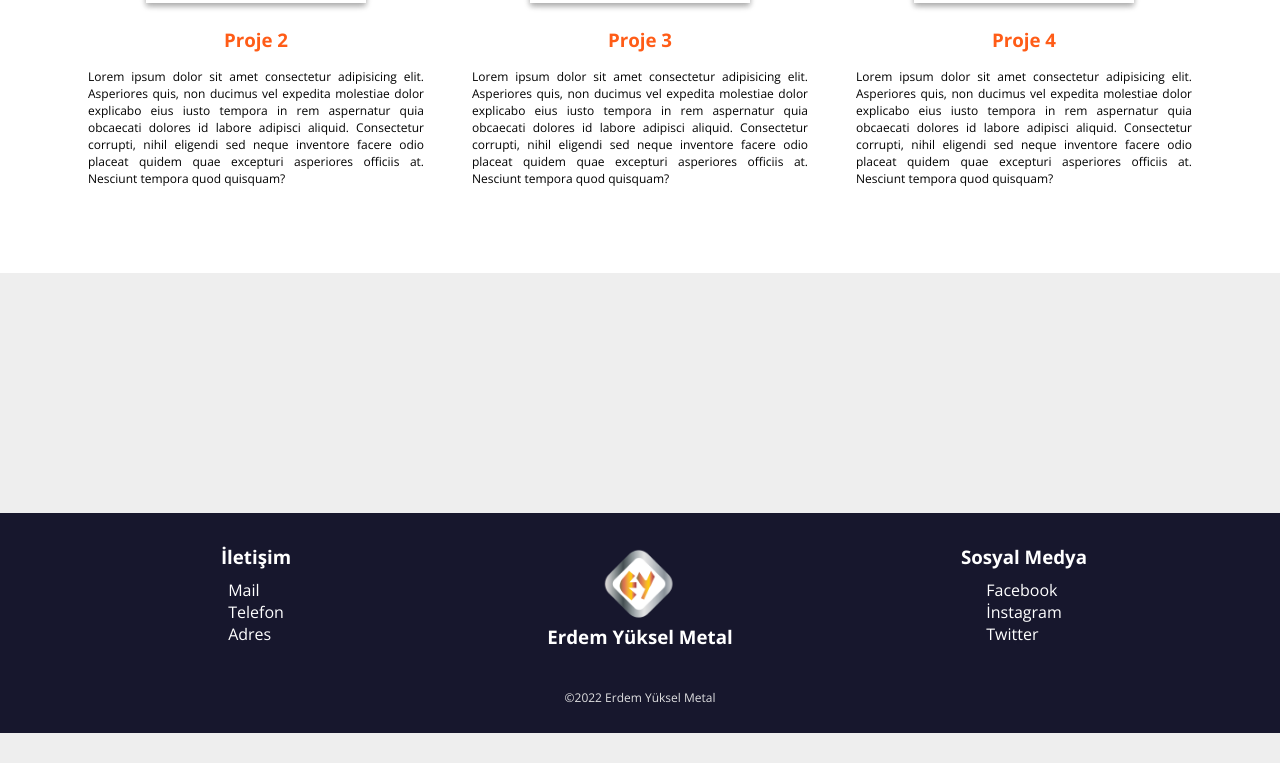
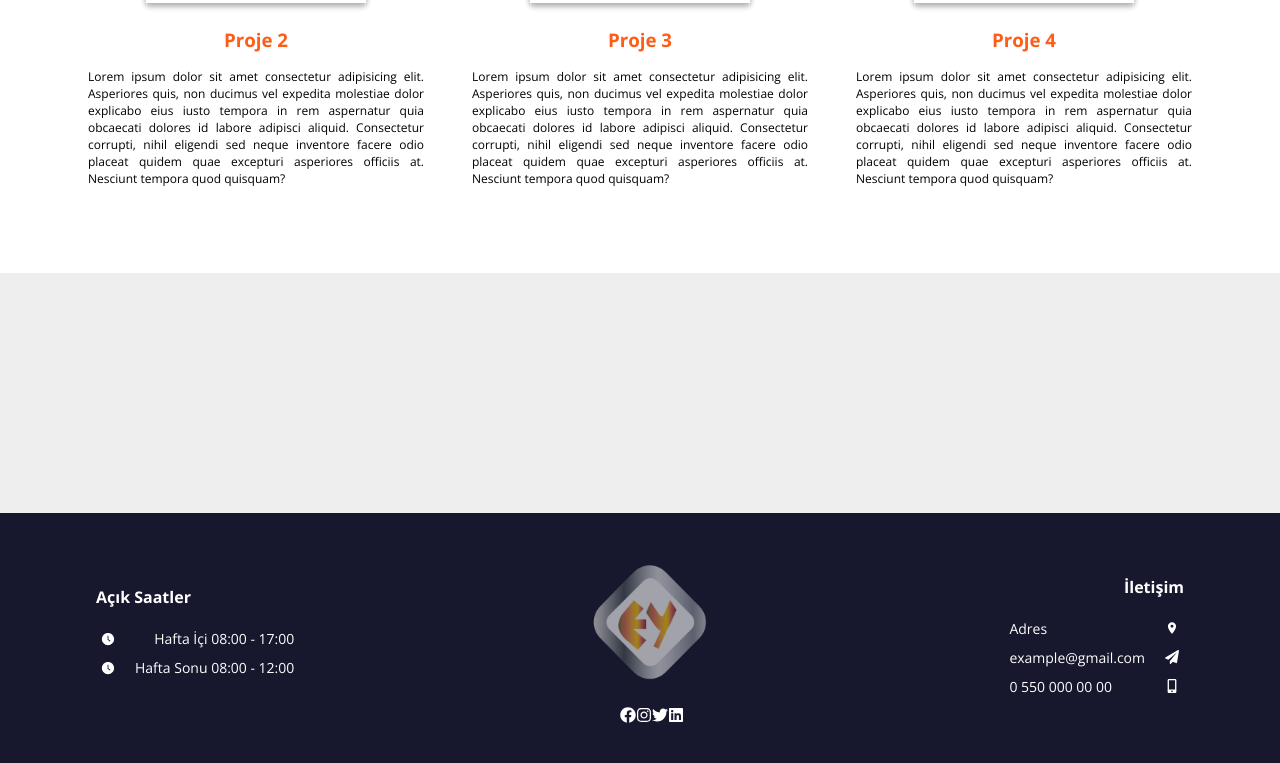
Before and after one commit to atifsimsek/erdem-yuksel-metal-react, a React (Create React App) app: page / in a window 1280 px wide. Shown: the part 2255-3018 px from the top of the page. Before the commit the page ends 2988 px from the top, so only its background shows below. Built offline with nearby package versions, Linux system fonts and the light colour scheme.

Commit message:
footer changed

```diff
--- a/src/Components/Footer/Footer.js
+++ b/src/Components/Footer/Footer.js
@@ -1,33 +1,53 @@
 import styles from "./footer.module.scss"
 import imgLogo from "../../assets/img/logo-yazisiz-removebg-preview.png"
+import { MdLocationOn } from "react-icons/md"
+import { AiFillClockCircle } from "react-icons/ai"
+import { FaFacebook, FaTwitter, FaInstagram, FaLinkedin, FaMobileAlt, FaPaperPlane } from "react-icons/fa"
+
 
 const Footer = () => {
   return (
     <div className={styles.footer}>
       <div className={styles.footerContainer}>
-        <nav className={styles.contact}>
+        <div className={styles.hours}>
+          <h3>Açık Saatler</h3>
+          <ul>
+            <li>
+              <AiFillClockCircle />
+              <span>Hafta İçi 08:00 - 17:00</span>
+            </li>
+            <li>
+              <AiFillClockCircle />
+              <span>Hafta Sonu 08:00 - 12:00</span>
+            </li>
+          </ul>
+        </div>
+        <div className={styles.logo}>
+          <img src={imgLogo} alt="" />
+          <ul>
+            <li><FaFacebook /></li>
+            <li><FaInstagram /></li>
+            <li><FaTwitter /></li>
+            <li><FaLinkedin /></li>
+          </ul>
+        </div>
+        <div className={styles.contact}>
           <h3>İletişim</h3>
           <ul>
-            <li>Mail</li>
-            <li>Telefon</li>
-            <li>Adres</li>
+            <li>
+              <span>Adres</span>
+              <MdLocationOn />
+            </li>
+            <li>
+              <span>example@gmail.com</span>
+              <FaPaperPlane />
+            </li>
+            <li>
+              <span>0 550 000 00 00</span>
+              <FaMobileAlt />
+            </li>
           </ul>
-        </nav>
-        <div className={styles.logo}>
-          <img src={imgLogo} alt="" />
-          <h3>Erdem Yüksel Metal</h3>
         </div>
-        <nav className={styles.social}>
-          <h3>Sosyal Medya</h3>
-          <ul>
-            <li>Facebook</li>
-            <li>İnstagram</li>
-            <li>Twitter</li>
-          </ul>
-        </nav>
-      </div>
-      <div className={styles.copy}>
-        &copy;2022 Erdem Yüksel Metal
       </div>
     </div>
   )
--- a/src/Components/Footer/footer.module.scss
+++ b/src/Components/Footer/footer.module.scss
@@ -4,55 +4,98 @@
     margin-top: 15rem;
     width: 100%;
     background-color: #17172D;
-    height: 220px;
+    height: 250px;
     color: #fff;
-    display: flex;
-    flex-direction: column;
-    justify-content: center;
-    align-items: center;
-    padding: 6.5rem 0;
+
+    .footerContainer {
+        height: 100%;
+        width: 85%;
+        margin: 0 auto;
+        display: flex;
+        justify-content: space-between;
 
 
+        .hours {
+            display: flex;
+            flex-direction: column;
+            align-items: center;
+            justify-content: center;
+            row-gap: 1rem;
+            margin-bottom: 0.5rem;
 
+            h3 {
+                font-size: 16px;
+                align-self: flex-start;
 
-    .footerContainer {
+            }
 
-        width: 90%;
-        margin: 0 auto;
-        display: grid;
-        grid-template-columns: repeat(3, 1fr);
+            ul {
+                li {
+                    padding: 5px;
+                    display: flex;
+                    align-items: center;
+                    justify-content: space-between;
+                    font-size: 14px;
 
-        .contact {
-            display: grid;
-            place-items: center;
-            h3{
+                    span {
+                        padding: 0 20px;
+                    }
 
+                }
             }
         }
 
         .logo {
-            display: grid;
-            place-items: center;
+            display: flex;
+            flex-direction: column;
+            align-items: center;
+            justify-content: center;
+            row-gap: 1rem;
 
             img {
-                width: 150px;
+                width: 250px;
+                opacity: 60%;
+            }
+
+            ul {
+                display: flex;
+                align-items: center;
+                justify-content: center;
             }
         }
 
-        .social {
-            display: grid;
-            place-items: center;
+        .contact {
+            display: flex;
+            flex-direction: column;
+            align-items: center;
+            justify-content: center;
+            row-gap: 1rem;
+
+
+            h3 {
+
+                font-size: 16px;
+                align-self: flex-end;
+
+            }
+
+            ul {
+                li {
+                    padding: 5px;
+                    display: flex;
+                    align-items: center;
+                    justify-content: space-between;
+                    font-size: 14px;
+
+                    span {
+                        padding: 0 20px;
+                    }
+
+                }
+            }
         }
-
 
     }
 
-    .copy {
-        text-align: center;
-        font-size: 12px;
-        color: #eeee;
-        margin-top: 2.5rem;
 
-
-    }
 }
```
